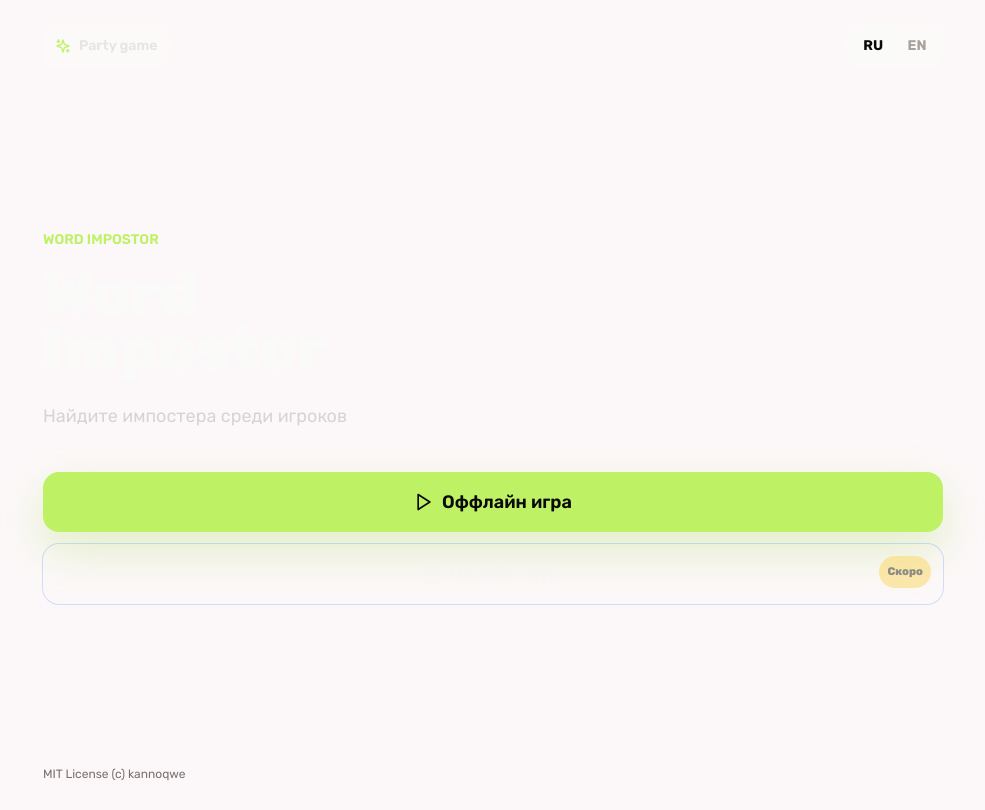
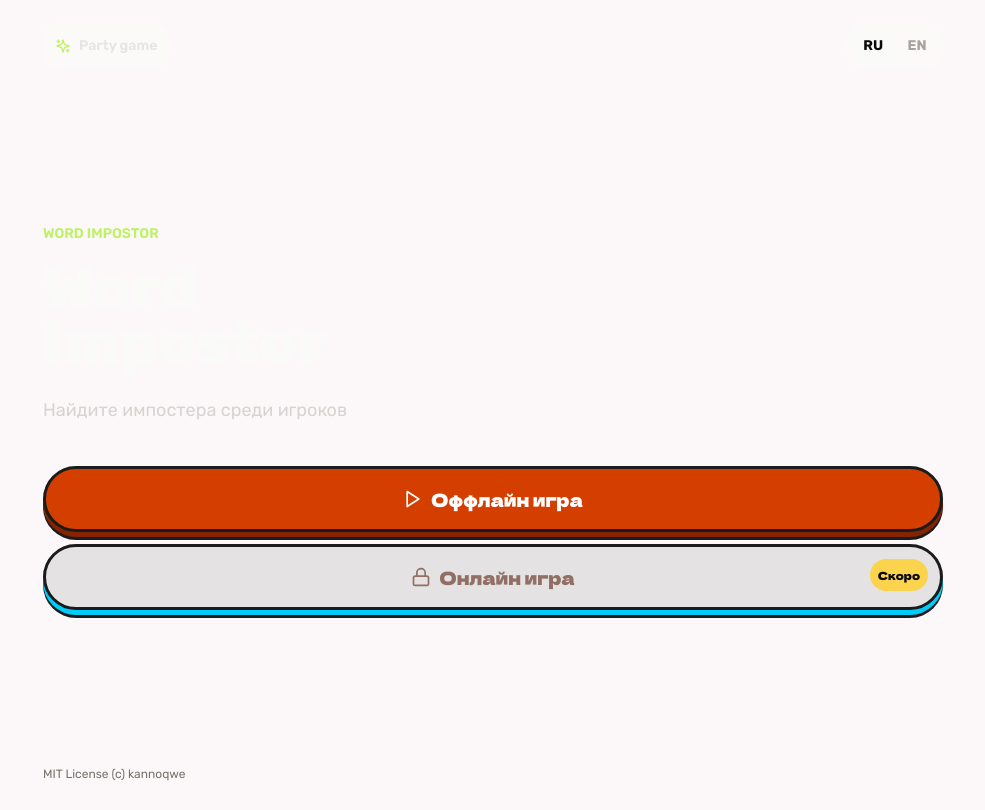
Before and after one commit to kannoqwe/Word-Impostor, a React (Vite) app: page / in a window 1280 px wide. Shown: the whole page, without its empty margins (147-1132 px from the left). Built offline with nearby package versions, Linux system fonts and the light colour scheme.

Commit message:
style: refresh shared UI controls

```diff
--- a/src/shared/ui/Button.tsx
+++ b/src/shared/ui/Button.tsx
@@ -6,6 +6,21 @@ interface ButtonProps extends React.ButtonHTMLAttributes<HTMLButtonElement> {
    children: React.ReactNode
 }
 
+const BASE_STYLES = 'display-font inline-flex min-h-12 items-center justify-center gap-2 rounded-full border-[3px] border-[#1b1b1c] font-extrabold transition-[transform,box-shadow,background-color] duration-150 focus-visible:outline focus-visible:outline-4 focus-visible:outline-offset-4 focus-visible:outline-[#00ccf9] active:translate-y-1 disabled:cursor-not-allowed disabled:active:translate-y-0';
+
+const VARIANT_STYLES = {
+   primary: 'bg-[#d43f00] text-white shadow-[0_5px_0_#852400,0_8px_0_#1b1b1c] hover:bg-[#aa3000] active:shadow-[0_1px_0_#852400,0_4px_0_#1b1b1c] disabled:bg-[#dcd9da] disabled:text-[#916f65] disabled:shadow-[0_3px_0_#916f65,0_6px_0_#1b1b1c]',
+   secondary: 'bg-white text-[#1b1b1c] shadow-[0_5px_0_#00ccf9,0_8px_0_#1b1b1c] hover:bg-[#f0edee] active:shadow-[0_1px_0_#00ccf9,0_4px_0_#1b1b1c] disabled:bg-[#e5e2e3] disabled:text-[#916f65]',
+   danger: 'bg-[#ba1a1a] text-white shadow-[0_5px_0_#93000a,0_8px_0_#1b1b1c] hover:bg-[#93000a] active:shadow-[0_1px_0_#93000a,0_4px_0_#1b1b1c] disabled:bg-[#dcd9da] disabled:text-[#916f65]',
+   ghost: 'border-transparent bg-transparent text-[#1b1b1c] shadow-none hover:bg-[#e5e2e3] active:shadow-none'
+} as const;
+
+const SIZE_STYLES = {
+   sm: 'min-h-10 px-4 text-sm',
+   md: 'px-5 py-3 text-[15px]',
+   lg: 'min-h-14 px-7 py-4 text-lg'
+} as const;
+
 export const Button = React.memo<ButtonProps>(({
    variant = 'primary',
    size = 'md',
@@ -13,24 +28,9 @@ export const Button = React.memo<ButtonProps>(({
    children,
    ...props
 }) => {
-   const baseStyles = 'inline-flex min-h-12 items-center justify-center gap-2 rounded-2xl font-semibold transition active:scale-[0.98] disabled:cursor-not-allowed disabled:opacity-45 disabled:active:scale-100';
-
-   const variantStyles = {
-      primary: 'bg-lime-300 text-neutral-950 shadow-[0_18px_45px_rgba(132,204,22,0.22)] hover:bg-lime-200',
-      secondary: 'bg-white/8 text-stone-100 ring-1 ring-white/12 hover:bg-white/12',
-      danger: 'bg-rose-500 text-white shadow-[0_18px_45px_rgba(244,63,94,0.24)] hover:bg-rose-400',
-      ghost: 'bg-transparent text-stone-300 hover:bg-white/8'
-   };
-
-   const sizeStyles = {
-      sm: 'min-h-10 px-4 text-sm',
-      md: 'px-5 py-3',
-      lg: 'min-h-14 px-6 py-4 text-lg'
-   };
-
    return (
       <button
-         className={`${baseStyles} ${variantStyles[variant]} ${sizeStyles[size]} ${className}`}
+         className={`${BASE_STYLES} ${VARIANT_STYLES[variant]} ${SIZE_STYLES[size]} ${className}`}
          {...props}
       >
          {children}
--- a/src/shared/ui/Card.tsx
+++ b/src/shared/ui/Card.tsx
@@ -7,7 +7,7 @@ interface CardProps {
 
 export const Card = React.memo<CardProps>(({ children, className = '' }) => {
    return (
-      <div className={`rounded-2xl border border-white/10 bg-neutral-900/82 p-5 shadow-2xl shadow-black/35 backdrop-blur ${className}`}>
+      <div className={`cartoon-panel p-5 ${className}`}>
          {children}
       </div>
    );
--- a/src/shared/ui/Input.tsx
+++ b/src/shared/ui/Input.tsx
@@ -5,7 +5,9 @@ interface InputProps extends React.InputHTMLAttributes<HTMLInputElement> {}
 export const Input = React.memo<InputProps>(({ className = '', ...props }) => {
    return (
       <input
-         className={`h-12 w-full rounded-2xl border border-white/10 bg-white/[0.07] px-4 text-base text-stone-50 outline-none transition placeholder:text-stone-500 focus:border-lime-300/80 focus:ring-4 focus:ring-lime-300/10 ${className}`}
+         className={`h-12 w-full rounded-full border-[3px] border-[#1b1b1c] bg-white px-5
+             text-base font-medium text-[#1b1b1c] shadow-[0_4px_0_#00ccf9] outline-none transition-[border-color,box-shadow,transform] placeholder:text-[#916f65]
+             focus:border-[#aa3000] focus:shadow-[0_4px_0_#d43f00] ${className}`}
          {...props}
       />
    );
--- a/src/shared/ui/index.ts
+++ b/src/shared/ui/index.ts
@@ -1,4 +1,6 @@
 export { Avatar } from './Avatar';
 export { Button } from './Button';
 export { Card } from './Card';
+export { Doodles } from './Doodles';
 export { Input } from './Input';
+export { Mascot } from './Mascot';
```
